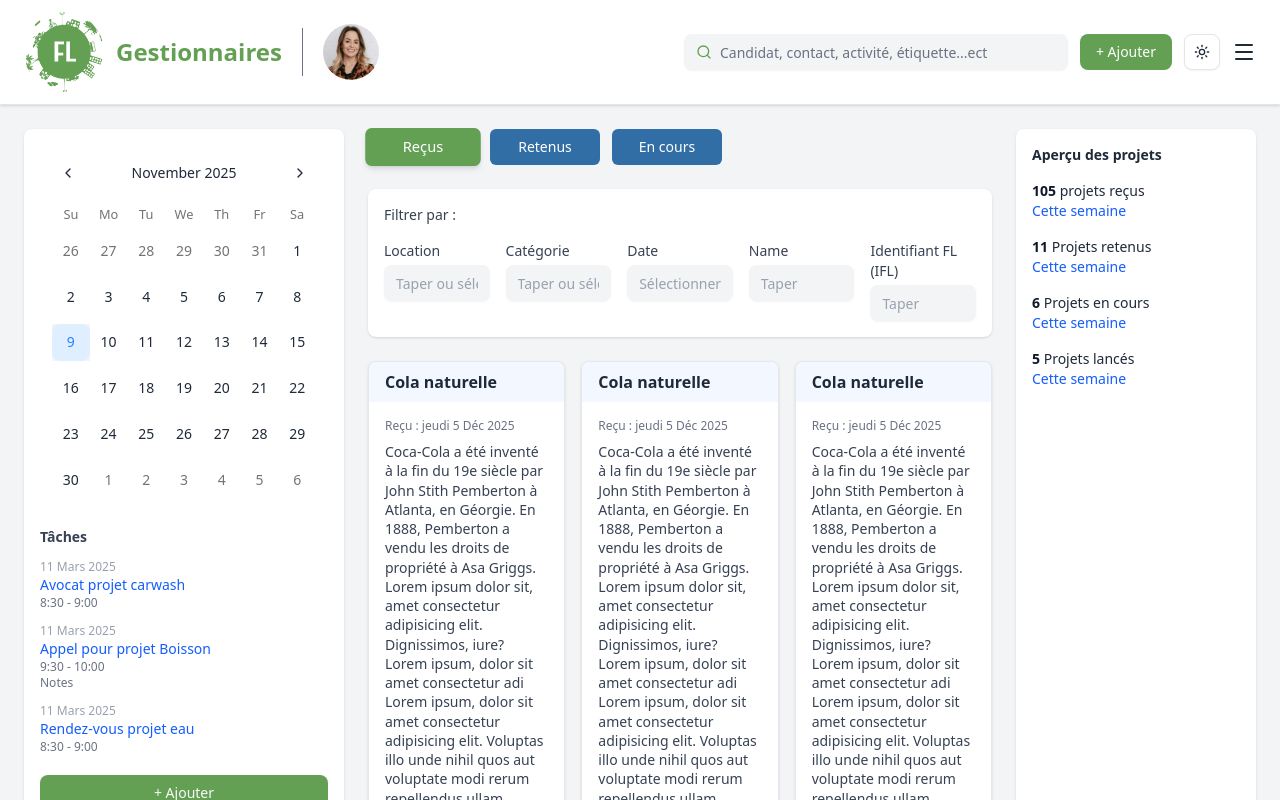
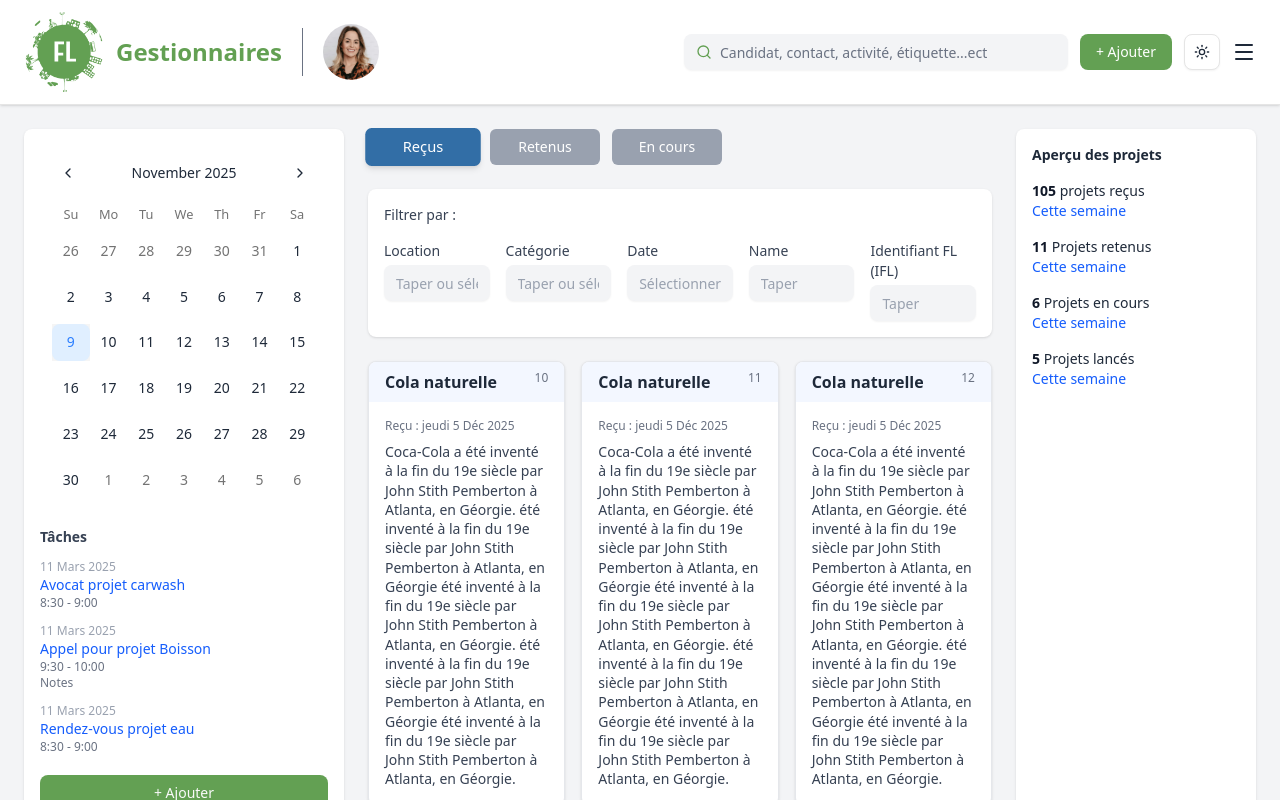
Before and after one commit to shohaib1996/fl-gestionnaires, a Next.js app: page /dashboard in a window 1280 px wide. Shown: the top 800 px of the page. Built offline with nearby package versions, Linux system fonts and the light colour scheme.

Commit message:
added the cards

```diff
--- a/app/dashboard/page.tsx
+++ b/app/dashboard/page.tsx
@@ -8,6 +8,8 @@ import { Button } from "@/components/ui/button";
 import { ModeToggle } from "@/components/ModeToggle/ModeToggle";
 import { Calendar } from "@/components/ui/calendar";
 import { ChevronDown, ChevronUp, MenuIcon, Search } from "lucide-react";
+import { motion, AnimatePresence } from "framer-motion"; // <— Add this import at the top
+
 
 export default function DashboardPage() {
   const [date, setDate] = useState<Date | undefined>(new Date());
@@ -125,11 +127,11 @@ export default function DashboardPage() {
                 className={`
         min-w-[110px]
         text-white font-medium px-6 py-2 rounded-sm
-        transition-all duration-300 ease-in-out hover:bg-[#63a053] cursor-pointer
+        transition-all duration-300 ease-in-out
         ${
           activeTab === key
-            ? `${color} scale-105 shadow-md bg-[#63a053]`
-            : "bg-[#326EA6] text-white hover:bg-[#63a053] "
+            ? `${color} scale-105 shadow-md`
+            : "bg-gray-400 text-white hover:bg-[#63a053]"
         }
       `}
               >
@@ -203,37 +205,60 @@ export default function DashboardPage() {
           </div>
 
           {/* Cards */}
-          <div className="grid grid-cols-1 md:grid-cols-2 xl:grid-cols-3 gap-4">
-            {Array.from({ length: 6 }).map((_, i) => (
+          <div className="relative min-h-[400px]">
+            <AnimatePresence mode="wait">
+              <motion.div
+                key={activeTab} // Changes when tab changes
+                initial={{ opacity: 0, y: 10 }}
+                animate={{ opacity: 1, y: 0 }}
+                exit={{ opacity: 0, y: -10 }}
+                transition={{ duration: 0.3, ease: "easeInOut" }}
+                className="grid grid-cols-1 md:grid-cols-2 xl:grid-cols-3 gap-4"
+              >
+                {{
+                  recu: Array.from({ length: 6 }),
+                  retenu: Array.from({ length: 6 }),
+                  encours: Array.from({ length: 6 }),
+                }[activeTab].map((_, i) => (
                   <div
                     key={i}
                     className="overflow-hidden rounded-md border border-gray-200 bg-white shadow-sm dark:border-neutral-700 dark:bg-neutral-800"
                   >
                     {/* Header */}
-                <div className="bg-[#F3F7FF] px-4 py-2 dark:bg-neutral-700">
+                    <div className="bg-[#F3F7FF] px-4 py-2 dark:bg-neutral-700 flex justify-between">
                       <h4 className="font-semibold text-gray-800 dark:text-gray-100">
-                    Cola naturelle
+                        {activeTab === "recu"
+                          ? "Cola naturelle"
+                          : activeTab === "retenu"
+                          ? "Projet Boisson"
+                          : "Projet Eau"}
                       </h4>
+                      <span className="text-xs text-gray-500">
+                        {activeTab === "recu" ? i + 10 : i + 1}
+                      </span>
                     </div>
 
                     {/* Body */}
                     <div className="p-4">
                       <p className="text-xs text-gray-500 dark:text-gray-400">
-                    Reçu : jeudi 5 Déc 2025
+                        {activeTab === "recu"
+                          ? "Reçu : jeudi 5 Déc 2025"
+                          : activeTab === "retenu"
+                          ? "Retenu : vendredi 12 Déc 2025"
+                          : "En cours : lundi 8 Déc 2025"}
                       </p>
                       <p className="text-sm mt-2 text-gray-700 dark:text-gray-300 leading-snug">
-                    Coca-Cola a été inventé à la fin du 19e siècle par John
-                    Stith Pemberton à Atlanta, en Géorgie. En 1888, Pemberton a
-                    vendu les droits de propriété à Asa Griggs. Lorem ipsum
-                    dolor sit, amet consectetur adipisicing elit. Dignissimos,
-                    iure? Lorem ipsum, dolor sit amet consectetur adi Lorem
-                    ipsum, dolor sit amet consectetur adipisicing elit. Voluptas
-                    illo unde nihil quos aut voluptate modi rerum repellendus
-                    ullam assumenda.
+                        {activeTab === "recu"
+                          ? "Coca-Cola a été inventé à la fin du 19e siècle par John Stith Pemberton à Atlanta, en Géorgie. été inventé à la fin du 19e siècle par John Stith Pemberton à Atlanta, en Géorgie été inventé à la fin du 19e siècle par John Stith Pemberton à Atlanta, en Géorgie. été inventé à la fin du 19e siècle par John Stith Pemberton à Atlanta, en Géorgie été inventé à la fin du 19e siècle par John Stith Pemberton à Atlanta, en Géorgie."
+                          : activeTab === "retenu"
+                          ? "Projet de boisson approuvé et en phase de validation finale avant lancement. Projet de boisson approuvé et en phase de validation finale avant lancement Projet de boisson approuvé et en phase de validation finale avant lancement Projet de boisson approuvé et en phase de validation finale avant lancement"
+                          : "Projet d’eau en cours de développement, coordination entre les équipes en cours. Projet de boisson approuvé et en phase de validation finale avant lancement Projet de boisson approuvé et en phase de validation finale avant lancement Projet de boisson approuvé et en phase de validation finale avant lancement"}
                       </p>
                     </div>
                   </div>
                 ))}
+              </motion.div>
+            </AnimatePresence>
           </div>
 
           {/* Pagination */}
--- a/package.json
+++ b/package.json
@@ -14,6 +14,7 @@
     "class-variance-authority": "^0.7.1",
     "clsx": "^2.1.1",
     "date-fns": "^4.1.0",
+    "framer-motion": "^12.23.24",
     "lucide-react": "^0.553.0",
     "next": "16.0.1",
     "next-themes": "^0.4.6",
```
Also changed, not shown: 1 other file (tests, documents, lock files or other folders). Lines whose indentation alone changed are shown as unchanged.
